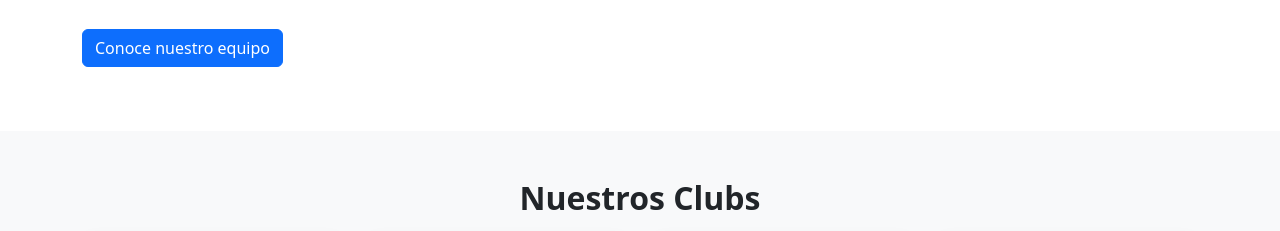
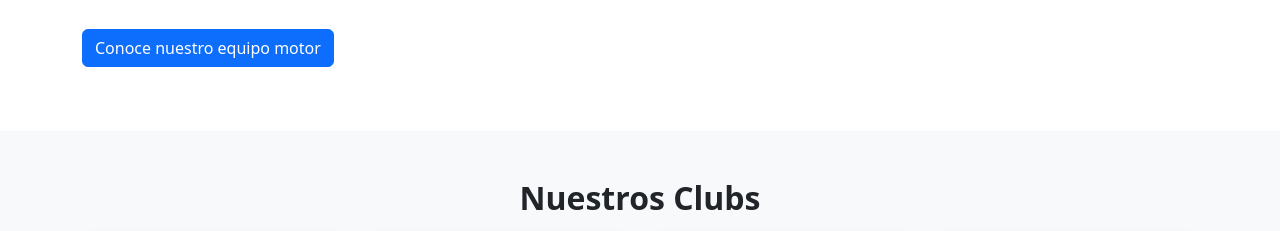
Before and after one commit to jesus-anes/club-judo-dojo-tarraco, a plain HTML site: page index.html in a window 1280 px wide. Shown: the part 555-786 px from the top of the page. Drawn offline with nearby package versions, Linux system fonts and the light colour scheme.

Commit message:
Equipo motor

```diff
--- a/index.html
+++ b/index.html
@@ -139,8 +139,8 @@
                             de experiencia, ofrecemos actividades para todas las edades y niveles.
                         </p>
                         <!-- Botón para redirigir a Nuestro Equipo -->
-                        <a href="nuestro-equipo.html" class="btn btn-primary mt-3" data-aos="zoom-in"
-                            data-aos-duration="2000" data-aos-delay="500">Conoce nuestro equipo</a>
+                        <a href="equipo-motor.html" class="btn btn-primary mt-3" data-aos="zoom-in"
+                            data-aos-duration="2000" data-aos-delay="500">Conoce nuestro equipo motor</a>
                     </div>
                     <div class="col-md-6" data-aos="fade-left" data-aos-duration="2000" data-aos-delay="1000">
                         <div id="carouselExampleCaptions" class="carousel slide">
```
